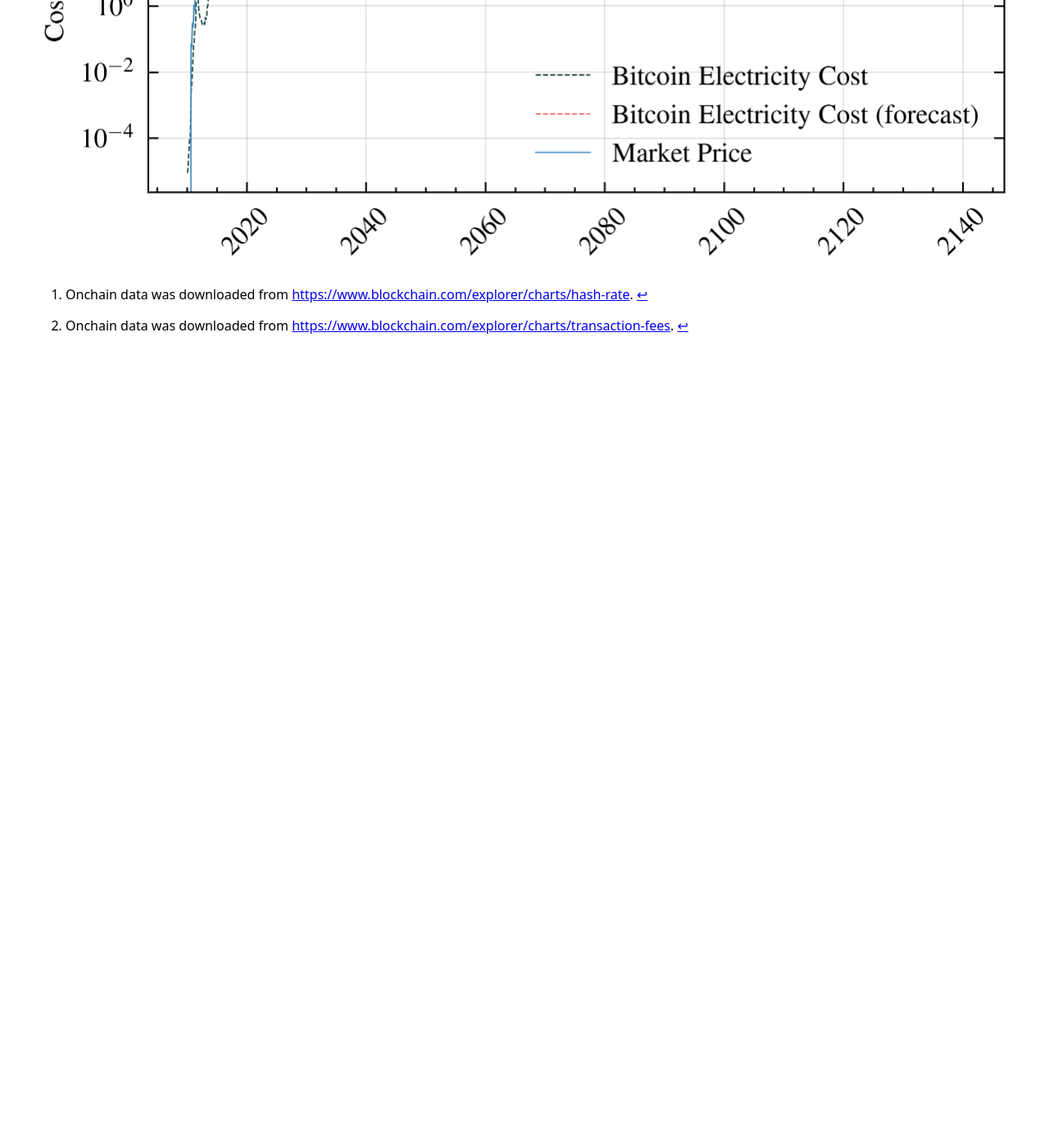
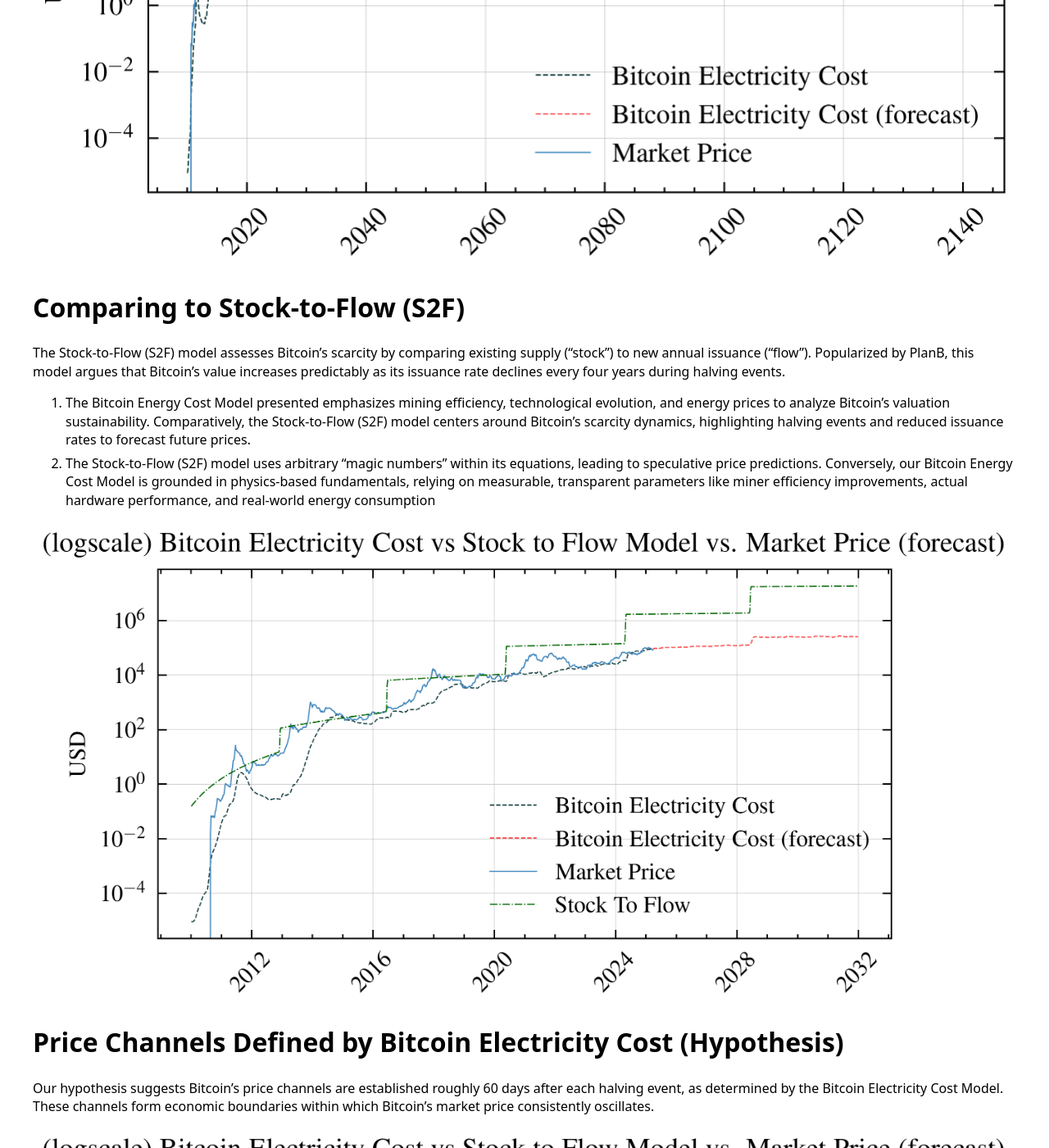
Before and after one commit to EnergyCostModel/energycostmodel.github.io, a Jekyll site: the page built from index.md, in a window 1280 px wide and 1400 px high, scrolled down 19759 px. Shown: the whole window at 82% size. Built offline with Jekyll 4.4.1, drawn with Linux system fonts in a browser that asks for light colours; formulas are drawn with MathJax 3; our own code applies the rules of GitHub Pages for plain Markdown files; before the commit the page ends 20248 px from its top, so only the background shows below that.

Commit message:
discussion

```diff
--- a/index.md
+++ b/index.md
@@ -184,3 +184,19 @@ Zooming out to view long-term trends:
 ![alt text](./assets/images/miningcostforecast3.png)
 
 ![alt text](./assets/images/miningcostforecast4.png)
+
+# Comparing to Stock-to-Flow (S2F)
+
+The Stock-to-Flow (S2F) model assesses Bitcoin’s scarcity by comparing existing supply ("stock") to new annual issuance ("flow"). Popularized by PlanB, this model argues that Bitcoin's value increases predictably as its issuance rate declines every four years during halving events.
+1. The Bitcoin Energy Cost Model presented emphasizes mining efficiency, technological evolution, and energy prices to analyze Bitcoin’s valuation sustainability. Comparatively, the Stock-to-Flow (S2F) model centers around Bitcoin’s scarcity dynamics, highlighting halving events and reduced issuance rates to forecast future prices.
+2. The Stock-to-Flow (S2F) model uses arbitrary "magic numbers" within its equations, leading to speculative price predictions. Conversely, our Bitcoin Energy Cost Model is grounded in physics-based fundamentals, relying on measurable, transparent parameters like miner efficiency improvements, actual hardware performance, and real-world energy consumption
+
+![alt text](./assets/images/miningcostforecaststf1.png)
+
+
+# Price Channels Defined by Bitcoin Electricity Cost (Hypothesis)
+Our hypothesis suggests Bitcoin's price channels are established roughly 60 days after each halving event, as determined by the Bitcoin Electricity Cost Model. These channels form economic boundaries within which Bitcoin’s market price consistently oscillates.
+
+![alt text](./assets/images/miningcostforecaststf2.png)
+
+![alt text](./assets/images/miningcostforecaststf3.png)
```
Also changed, not shown: assets/images/miningcost1.png, assets/images/miningcost2.png, assets/images/miningcostforecast1.png, assets/images/miningcostforecast2.png, assets/images/miningcostforecast3.png, assets/images/miningcostforecast4.png, assets/images/miningcostforecast5.png, assets/images/miningcostforecaststf1.png, assets/images/miningcostforecaststf2.png, assets/images/miningcostforecaststf3.png (added), assets/images/transactionfeesforecast1.png.
